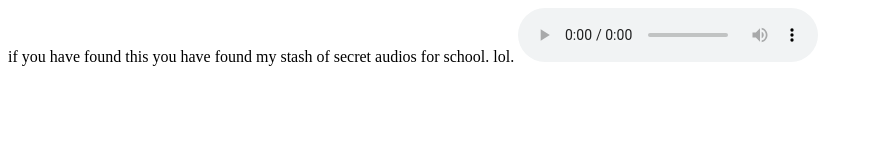
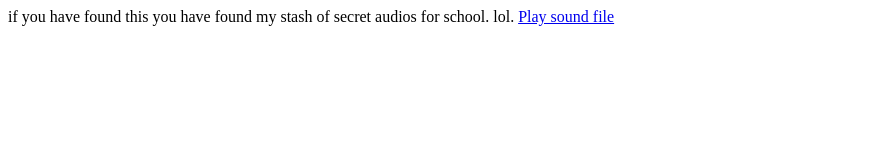
Before and after one commit to Samthemanlol/repopo, a plain HTML site: page index.html in a window 1280 px wide. Shown: the whole page, without its empty margins (0-872 px from the left). Drawn offline with Linux system fonts and the light colour scheme.

Commit message:
Update index.html

```diff
--- a/index.html
+++ b/index.html
@@ -2,9 +2,6 @@
 <head>
 <body>
 <p1> if you have found this you have found my stash of secret audios for school. lol.</p1>
-  <audio controls>
-  <source src="/ligma/ariamath.mp3" type="audio/mp3">
-  Your browser does not support the audio element.
-</audio>
+ <a href="path/to/your/file.mp3">Play sound file</a>
 </body>
 </head>
```
